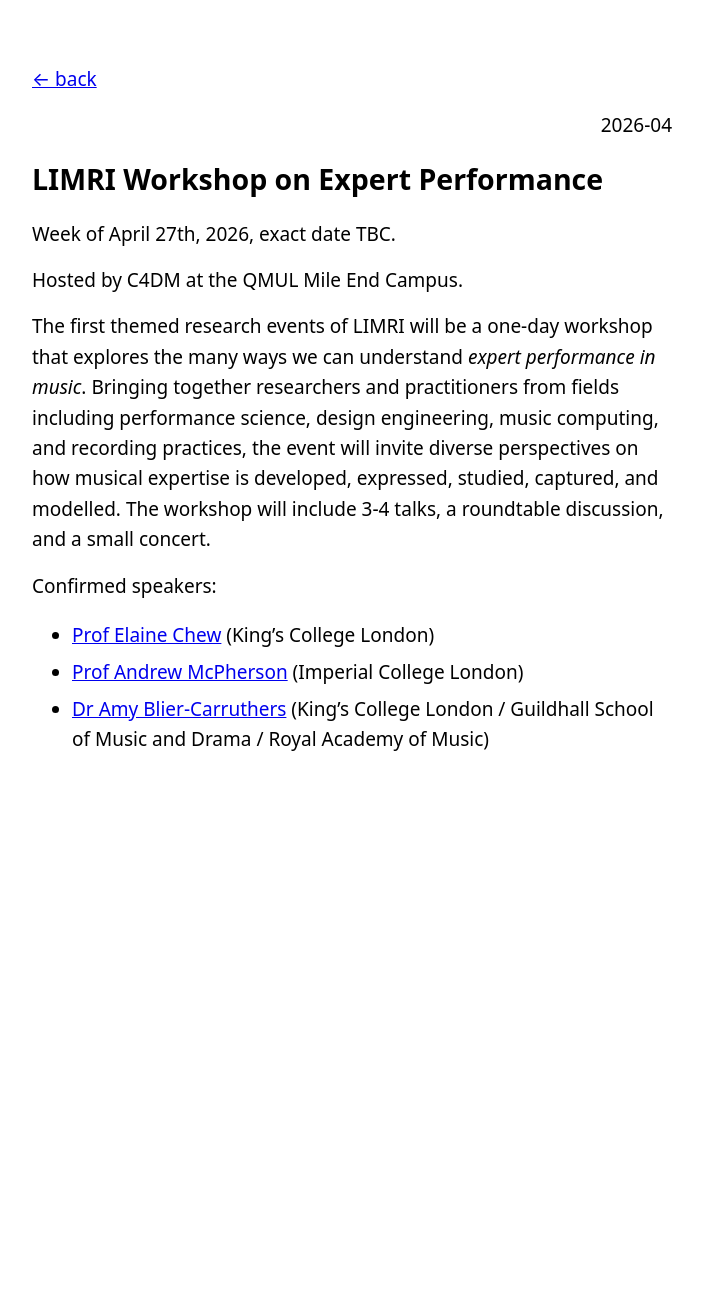
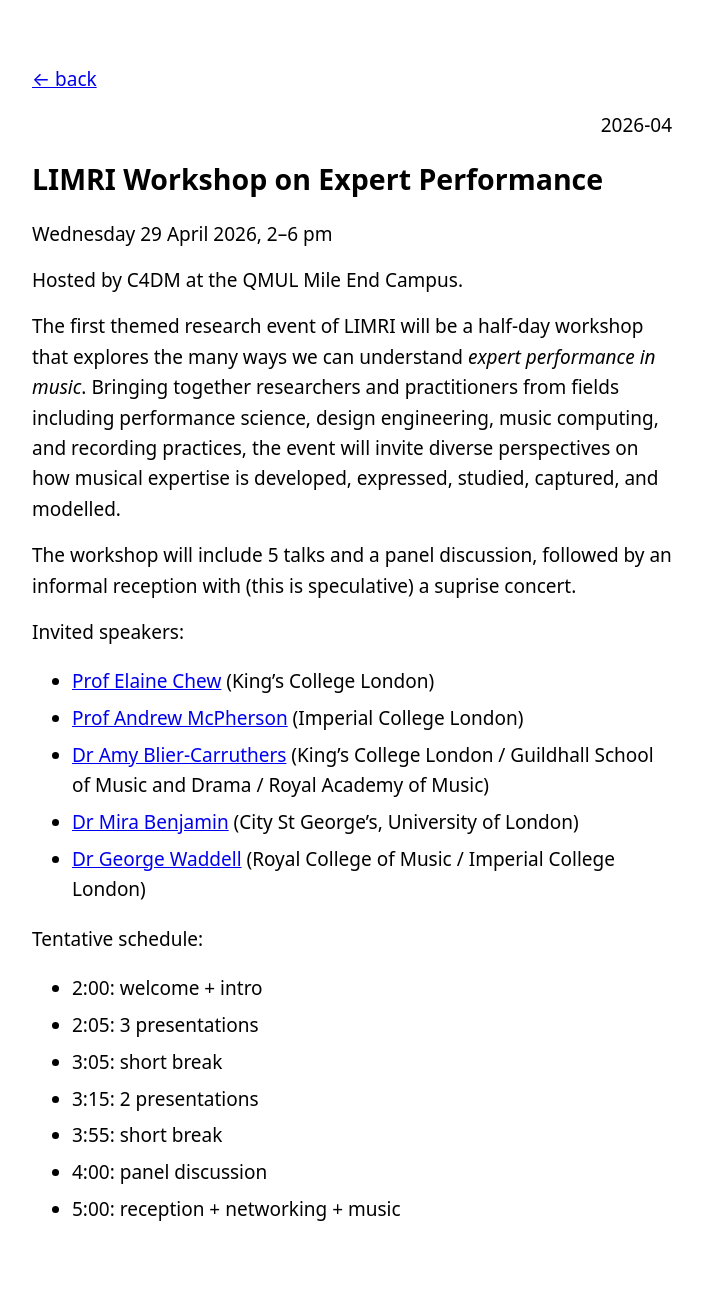
Before and after one commit to dmrn-limri/dmrn-limri.github.io, a Jekyll site: the page built from _posts/2026-04-20-workshop-expert-performance.md, in a window 1280 px wide. Shown: the whole page, without its empty margins (288-990 px from the left). Built offline with Jekyll 4.4.1, drawn with Linux system fonts in a browser that asks for light colours; before the commit the page ends 900 px from its top, so only the background shows below that.

Commit message:
Update 2026-04-20-workshop-expert-performance.md

```diff
--- a/_posts/2026-04-20-workshop-expert-performance.md
+++ b/_posts/2026-04-20-workshop-expert-performance.md
@@ -4,13 +4,26 @@ title: "LIMRI Workshop on Expert Performance"
 slug: workshop-expert-performance
 ---
 
-Week of April 27th, 2026, exact date TBC.
+Wednesday 29 April 2026, 2–6 pm
 
 Hosted by C4DM at the QMUL Mile End Campus.
 
-The first themed research events of LIMRI will be a one-day workshop that explores the many ways we can understand *expert performance in music*. Bringing together researchers and practitioners from fields including performance science, design engineering, music computing, and recording practices, the event will invite diverse perspectives on how musical expertise is developed, expressed, studied, captured, and modelled. The workshop will include 3-4 talks, a roundtable discussion, and a small concert.
+The first themed research event of LIMRI will be a half-day workshop that explores the many ways we can understand *expert performance in music*. Bringing together researchers and practitioners from fields including performance science, design engineering, music computing, and recording practices, the event will invite diverse perspectives on how musical expertise is developed, expressed, studied, captured, and modelled.
 
-Confirmed speakers:
+The workshop will include 5 talks and a panel discussion, followed by an informal reception with (this is speculative) a suprise concert.
+
+Invited speakers:
 * [Prof Elaine Chew](https://www.kcl.ac.uk/people/elaine-chew) (King's College London)
 * [Prof Andrew McPherson](https://andrewmcpherson.org/) (Imperial College London)
 * [Dr Amy Blier-Carruthers](https://www.kcl.ac.uk/people/amy-blier-carruthers) (King's College London / Guildhall School of Music and Drama / Royal Academy of Music)
+* [Dr Mira Benjamin](https://www.citystgeorges.ac.uk/about/people/academics/mira-benjamin) (City St George's, University of London)
+* [Dr George Waddell](https://www.rcm.ac.uk/research/people/details/?id=03462) (Royal College of Music / Imperial College London)
+
+Tentative schedule:
+* 2:00: welcome + intro
+* 2:05: 3 presentations
+* 3:05: short break
+* 3:15: 2 presentations
+* 3:55: short break
+* 4:00: panel discussion
+* 5:00: reception + networking + music
```
